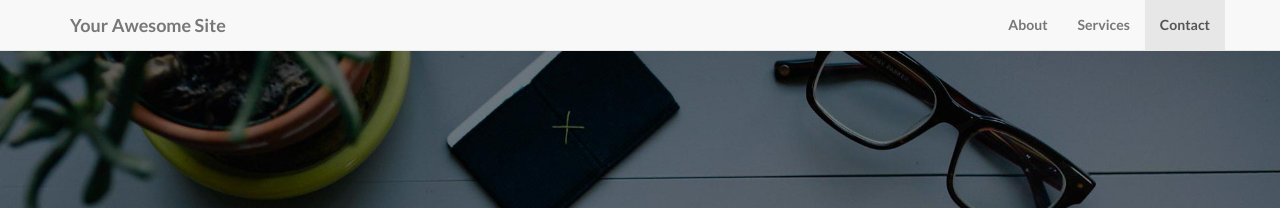
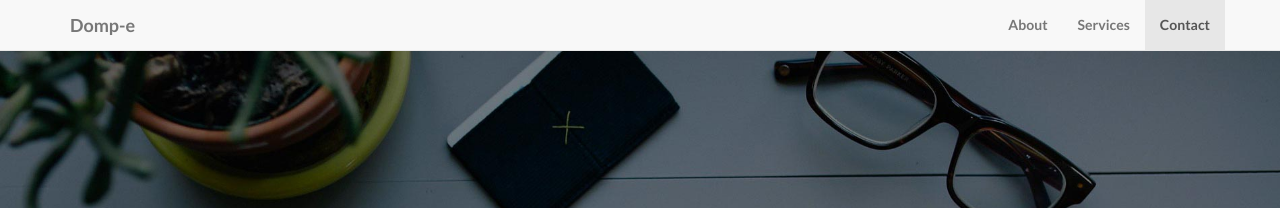
Before and after one commit to boltultratech/domp-e, a Jekyll site: the page built from index.html, in a window 1280 px wide. Shown: the top 208 px of the page. Built offline with Jekyll 4.4.1, drawn with Linux system fonts in a browser that asks for light colours; nearby versions of some CDN libraries; library files that are not in the unit come from our copies.

Commit message:
Update _config.yml

```diff
--- a/_config.yml
+++ b/_config.yml
@@ -3,7 +3,7 @@
 # ----------------------- #
 
 url: http://yoursite.com
-title: Your Awesome Site
+title: Domp-e
 email: your-email@domain.com
 author: Your Name
 description: > # "Write an awesome description for your new site here.
```
